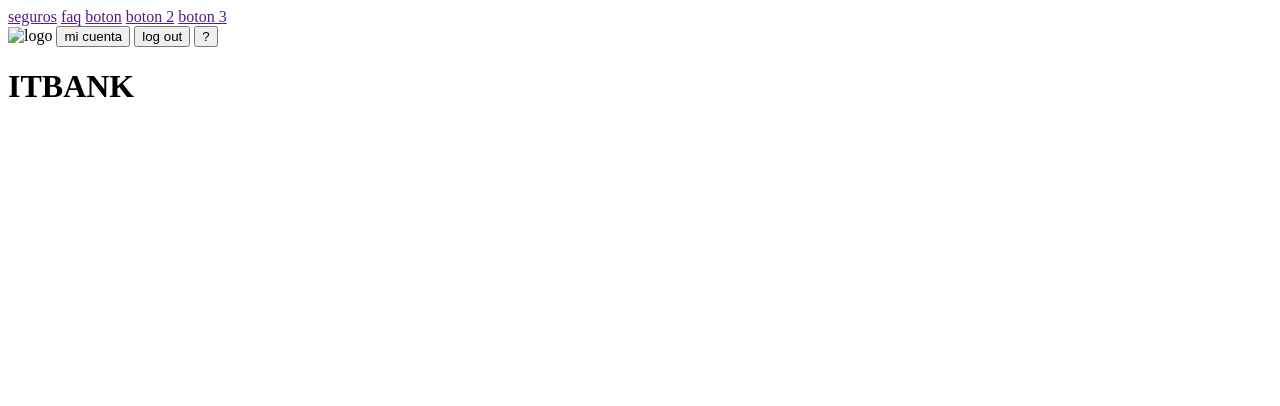
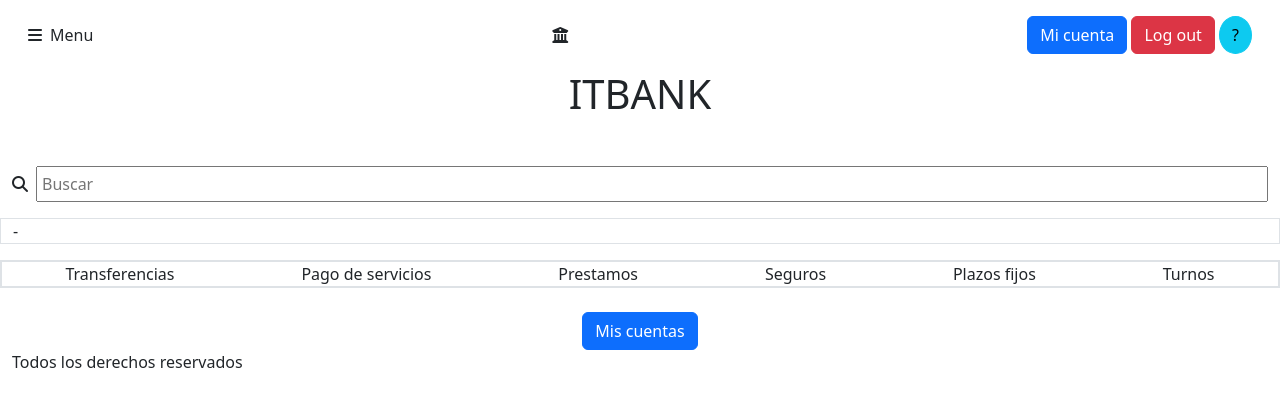
Before and after one commit to itba-grupo9/itbank-next-gen-bank, a plain HTML site: page index.html in a window 1280 px wide. Drawn offline with nearby package versions, Linux system fonts and the light colour scheme.

Commit message:
bootstrap aplicado

```diff
--- a/css/styles.css
+++ b/css/styles.css
@@ -0,0 +1,29 @@
+*, *::before, *::after {
+  box-sizing: border-box;
+}
+* {
+  margin: 0;
+}
+html, body {
+  height: 100%;
+}
+body {
+  line-height: 1.5;
+  -webkit-font-smoothing: antialiased;
+}
+img, picture, video, canvas, svg {
+  display: block;
+  max-width: 100%;
+}
+input, button, textarea, select {
+  font: inherit;
+}
+p, h1, h2, h3, h4, h5, h6 {
+  overflow-wrap: break-word;
+}
+#root, #__next {
+  isolation: isolate;
+}
+.seccion1 {
+  height: 500px;
+}
--- a/index.html
+++ b/index.html
@@ -1,29 +1,79 @@
 <!DOCTYPE html>
-<html lang="en">
+<html lang="es">
+
 <head>
   <meta charset="UTF-8" />
   <meta http-equiv="X-UA-Compatible" content="IE=edge" />
   <meta name="viewport" content="width=device-width, initial-scale=1.0" />
-    <title>Document</title>
-    <link rel="stylesheet" href="./css/styles.css" />
+  <!-- FONT AWESOME -->
+  <script src="https://kit.fontawesome.com/51da3644b6.js" crossorigin="anonymous"></script>
+  <!-- CSS BOOTSTRAP -->
+  <link href="https://cdn.jsdelivr.net/npm/bootstrap@5.2.0-beta1/dist/css/bootstrap.min.css" rel="stylesheet"
+  integrity="sha384-0evHe/X+R7YkIZDRvuzKMRqM+OrBnVFBL6DOitfPri4tjfHxaWutUpFmBp4vmVor" crossorigin="anonymous">
+  <!-- CSS -->
+  <link rel="stylesheet" href="./css/styles.css" type="css/text" />
+  <title>ITBANK - HOME</title>
 </head>
+
 <body>
-    <header class="header">
-      <nav class="navbar">
-        <a href="">seguros</a>
+  <header class="d-flex container-fluid">
+    <nav class="d-flex container-fluid align-items-center justify-content-between p-3">
+      <div class="d-flex align-items-center gap-2">
+        <i class="fa-solid fa-bars"></i>
+        <span>Menu</span>
+      </div>
+      <!-- <a href="">seguros</a>
       <a href="">faq</a>
       <a href="">boton</a>
       <a href="">boton 2</a>
-        <a href="">boton 3</a>
+      <a href="">boton 3</a> -->
+      <i class="fa-solid fa-building-columns"></i>
+      <div>
+        <button class="btn btn-primary">Mi cuenta</button>
+        <button class="btn btn-danger">Log out</button>
+        <button class="btn btn-info rounded-circle">?</button>
+      </div>
     </nav>
-      <img class="logo" src="" alt="logo" />
-      <button>mi cuenta</button>
-      <button>log out</button>
-      <button>?</button>
   </header>
+
   <main>
-      <h1>ITBANK</h1>
+    <h1 class="text-center mb-5">ITBANK</h1>
+    <div class="container-fluid d-flex align-items-center gap-2 mb-3">
+      <i class="fa-solid fa-magnifying-glass"></i>
+      <input class="w-100 p-1" type="text" placeholder="Buscar">
+    </div>
+    <div class="border border-1 container-fluid mb-3 seccion1">
+      -
+    </div>
+
+    <section class="d-flex justify-content-around border border-2 mb-4">
+      <div>Transferencias</div>
+      <div>Pago de servicios</div>
+      <div>Prestamos</div>
+      <div>Seguros</div>
+      <div>Plazos fijos</div>
+      <div>Turnos</div>
+    </section>
+
+    <div class="container-fluid d-flex justify-content-center">
+      <button class="btn btn-primary">Mis cuentas</button>
+    </div>
+
+    <section>
+      <div></div>
+      <div></div>
+      <div></div>
+    </section>
   </main>
-    <footer></footer>
+
+  <footer class="container-fluid">
+    <p>Todos los derechos reservados</p>
+  </footer>
+
+  <!-- JAVASCRIPT BOOTSTRAP -->
+  <script src="https://cdn.jsdelivr.net/npm/bootstrap@5.2.0-beta1/dist/js/bootstrap.bundle.min.js"
+    integrity="sha384-pprn3073KE6tl6bjs2QrFaJGz5/SUsLqktiwsUTF55Jfv3qYSDhgCecCxMW52nD2" crossorigin="anonymous">
+  </script>
 </body>
+
 </html>
```
Lines whose indentation alone changed are shown as unchanged.
